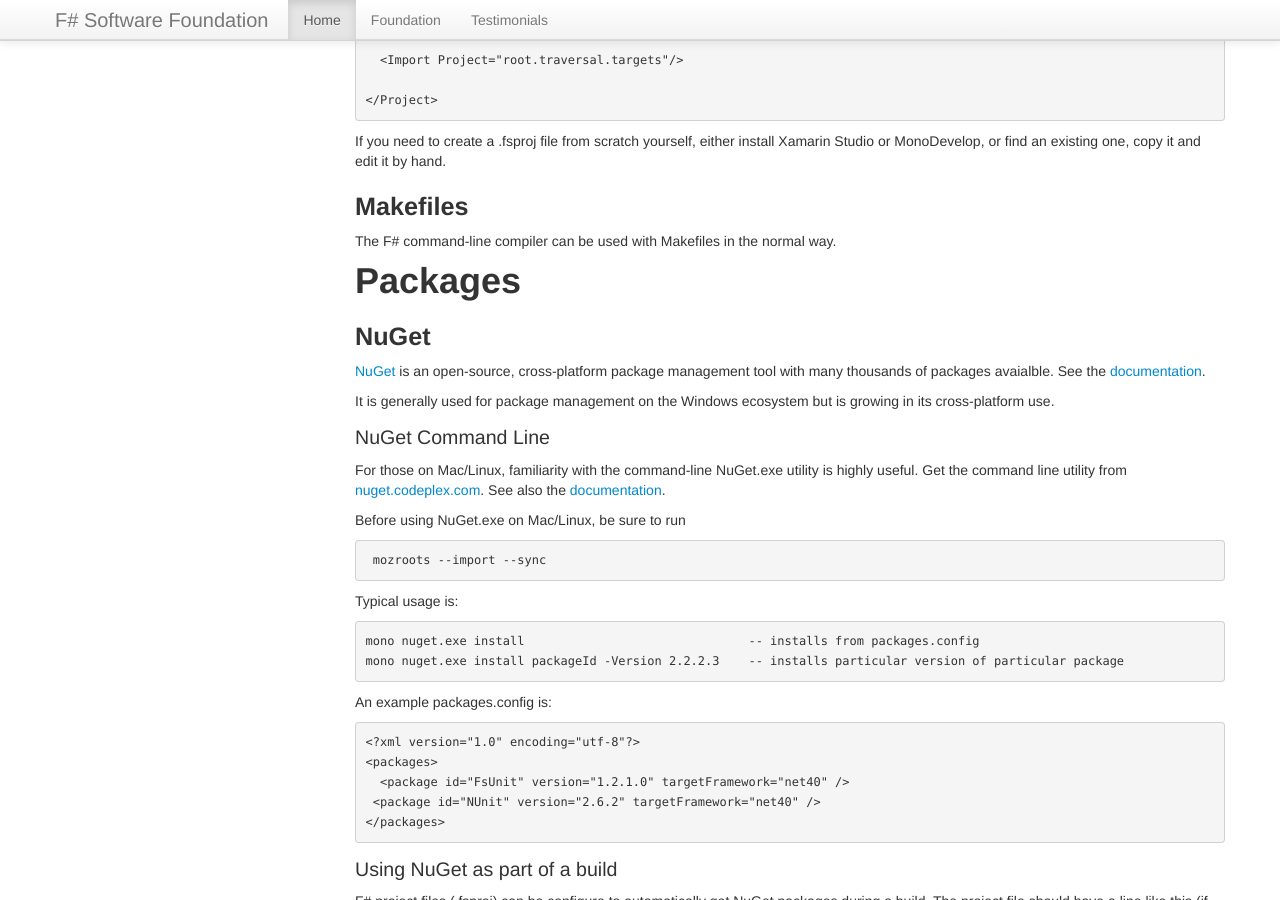
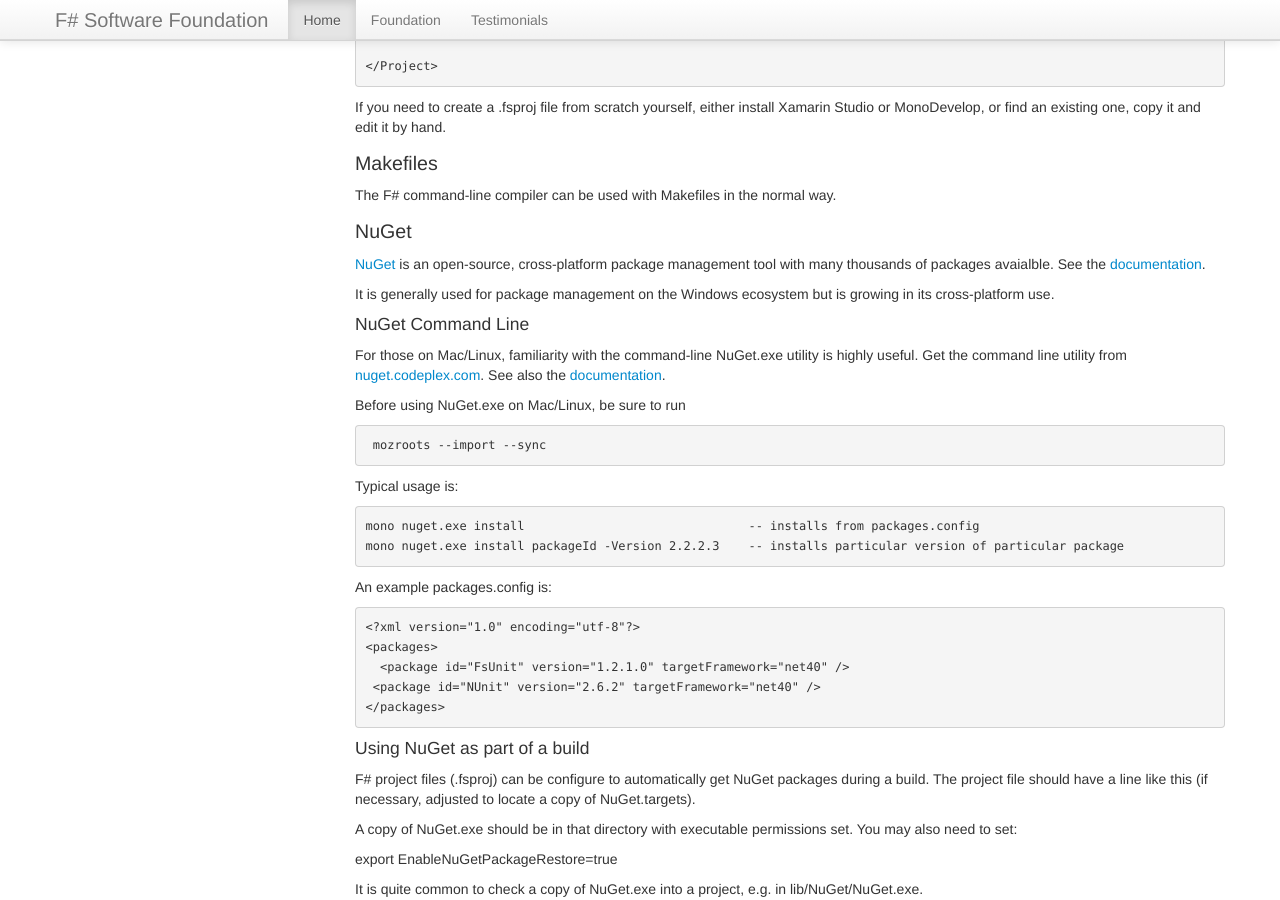
Before and after one commit to fsharp/fsharp.org, a Jekyll site: the page built from guides/mac-linux-cross-platform/index.md, in a window 1280 px wide and 900 px high, scrolled down 1766 px. Built offline with Jekyll 4.4.1, drawn with Linux system fonts in a browser that asks for light colours; nearby versions of some CDN libraries; some web fonts are replaced; comment, search, counter and statistics services are not loaded.

Commit message:
Update index.md

```diff
--- a/guides/mac-linux-cross-platform/index.md
+++ b/guides/mac-linux-cross-platform/index.md
@@ -4,7 +4,7 @@
 headline: F# Mac, Linux and Cross-Platform Development Guide
 ---
 
-# Getting Started
+## Getting Started
 
 See:
 * [Getting Started with F# on Mac](/use/mac)
@@ -12,7 +12,7 @@
 * [Getting Started with F# for iOS Programming](/use/ios)
 * [Getting Started with F# for Android Programming](/use/android)
 
-#  Command Line Tools
+##  Command Line Tools
 
 You can start F# Interactive using
 
@@ -37,15 +37,15 @@
 
     fsharpc file.fs
 
-## F# Interactive
+### F# Interactive
 
 On Mac and Linux, F# Interactive is
 
     fsharpi
 
-#  Editing
+##  Editing
 
-## What should I use to edit my code?
+### What should I use to edit my code?
 
 Some editors have specific support for F#, either builtin or through addons provided by the F# community:
 * [Xamarin Studio](http://xamarin.com/studio) or [MonoDevelop](http://monodevelop.com) with the [F# AddIn for MonoDevelop](http://fsharp.github.com/fsharpbinding).
@@ -53,13 +53,13 @@
 * Vim
 * SublimeText
 
-#	Documentation
+##	Documentation
 
 For most F# docuementation, see the [documentation pages](/about/index.html#documentation).
 
-#	Projects, Packages, Testing and Build Automation
+##	Projects, Packages, Testing and Build Automation
 
-##  .fsproj and .sln files
+###  .fsproj and .sln files
 
 You can use xbuild to build projects and solutions from Visual Studio without change.
 Xamarin Studio and MonoDevelop can also create and manage .fsproj and .sln files.
@@ -89,20 +89,19 @@
 If you need to create a .fsproj file from scratch yourself, either install Xamarin Studio or MonoDevelop,
 or find an existing one, copy it and edit it by hand.
 
-## Makefiles
+### Makefiles
 
 The F# command-line compiler can be used with Makefiles in the normal way.
 
-# Packages
 
-## NuGet
+### NuGet
 
 [NuGet](http://nuget.org/) is an open-source, cross-platform package management tool with many thousands
 of packages avaialble. See the [documentation](http://docs.nuget.org/).
 
 It is generally used for package management on the Windows ecosystem but is growing in its cross-platform use.
 
-### NuGet Command Line
+#### NuGet Command Line
 
 For those on Mac/Linux, familiarity with the command-line NuGet.exe utility is highly useful.
 Get the command line utility from [nuget.codeplex.com](http://nuget.codeplex.com/). See also
@@ -125,7 +124,7 @@
      <package id="NUnit" version="2.6.2" targetFramework="net40" />
     </packages>
 
-### Using NuGet as part of a build
+#### Using NuGet as part of a build
 
 F# project files (.fsproj) can be configure to automatically get NuGet packages during a build. The
 project file should have a line like this (if necessary, adjusted to locate a copy of NuGet.targets).
@@ -139,18 +138,18 @@
 It is quite common to check a copy of NuGet.exe into a project, e.g. in lib/NuGet/NuGet.exe.
 
 
-### NuGet MonoDevelop and Xamarin Studio support
+#### NuGet MonoDevelop and Xamarin Studio support
 
 You can add NuGet support to these IDEs. See [NuGet for MonoDevelop and Xamarin Studio](https://github.com/mrward/monodevelop-nuget-addin#nuget-addin-for-monodevelop-and-xamarin-studio).
 
-### Making NuGet packages
+#### Making NuGet packages
 
 See http://nuget.org to learn how to make and publich NuGet packages.
 
-## FAKE
+### FAKE
 
 
-## Portable Libraries
+### Portable Libraries
 
 ## Unit Testing
 
@@ -158,7 +157,7 @@
 
 ### FsUnit
 
-# Some Important Packages
+## Some Important Packages
 
 Some F# packages are more cross-platform friendly than others. Here are some which are commonly used on
 Mac and Linux:
@@ -175,15 +174,15 @@
 * FSharp.Data
 
 
-# Open Source and Cross Platform Development
+## Open Source and Cross Platform Development
 
-## Using the TeamCity build service
+### Using the TeamCity build service
 
 To use versions of Mono such as Mono 3.0.12, you need to set an environment variable in your build config.
 Under build parameters, add this environment variable "env.MOPE_VERSION" and set it to "3.0.12".
 
 
-## Dos and Don’ts
+### Dos and Don’ts
 
 * Generally use / instead of \ on paths. In .fsproj files you can generally use either.
 * In .fsproj files, don't use copy commands on PostBuildEvent's, but use the MSBuild Copy task itself (example)
@@ -216,7 +215,7 @@
   "solutionDir" argument has an extra space. This breaks package restore on Mono.
 
 
-## Developing Cross-Platform and Multi-Targeting Type Providers
+### Developing Cross-Platform and Multi-Targeting Type Providers
 
 F# type providers are compile-time components that must execute on your machine during build and development.
 
@@ -233,6 +232,6 @@
 
 Switching to command-line compilations will help localize the problem.
 
-### Having trouble?
+## Having trouble?
 
 * Ask questions at the [F# Open Source Group](https://groups.google.com/forum/#!forum/fsharp-opensource)
```
